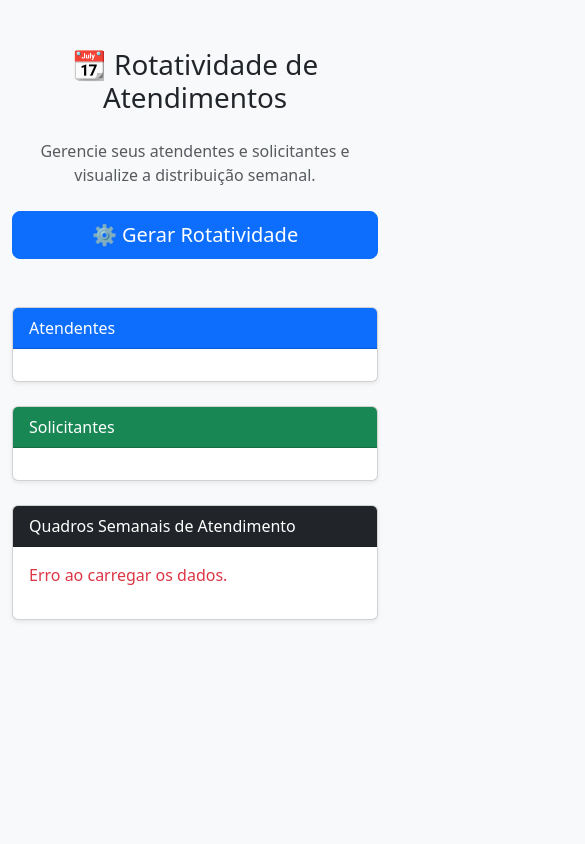
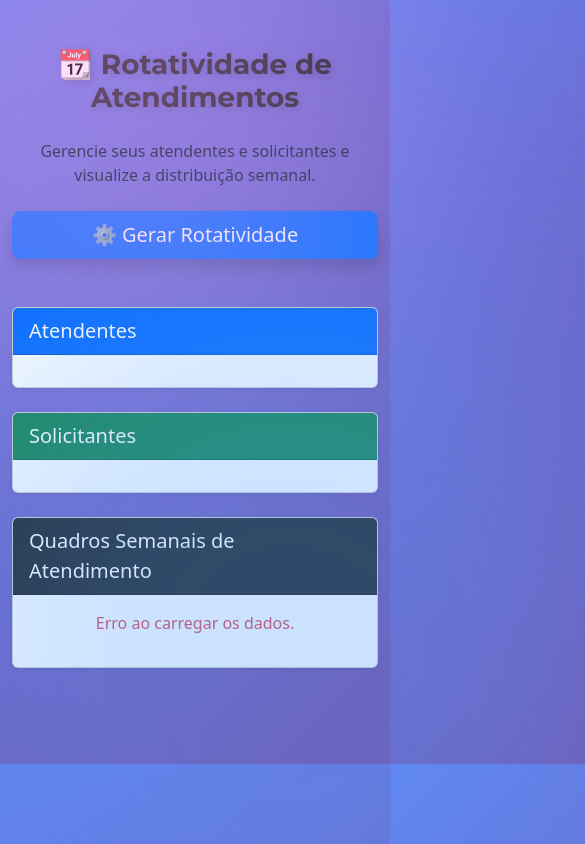
Before and after one commit to DiateAtendimento/whats-rotatividade, a plain HTML site: page frontend/index.html in a window 390 px wide. Shown: the top 844 px of the page, 585 px wide, since content can reach past the window. Drawn offline with nearby package versions, Linux system fonts and the light colour scheme; no server answers.

Commit message:
layout ajustes

```diff
--- a/frontend/style.css
+++ b/frontend/style.css
@@ -1,150 +1,169 @@
+/* ───────────────────────────────────────────────────────────
+   ✨ Import de fontes
+─────────────────────────────────────────────────────────── */
+@import url('https://fonts.googleapis.com/css2?family=Inter:wght@300;400;600&family=Montserrat:wght@700&display=swap');
+
 /* ───────────────────────────────────────────────────────────
    🔧 Variáveis de Tema
 ─────────────────────────────────────────────────────────── */
 :root {
-  --color-bg: #f4f6f9;
-  --color-surface: #ffffff;
-  --color-primary: #1a73e8;
-  --color-primary-hover: #1669c1;
-  --color-secondary: #34a853;
-  --color-secondary-hover: #2e944b;
-  --color-on-surface: #333333;
-  --color-muted: #6c757d;
-  --radius: 0.75rem;
-  --shadow-sm: 0 1px 3px rgba(0,0,0,0.1);
-  --shadow-md: 0 4px 12px rgba(0,0,0,0.1);
-  --transition: 0.2s ease-in-out;
+  --clr-bg-top: #667eea;
+  --clr-bg-bottom: #764ba2;
+  --clr-surface: rgba(255,255,255,0.25);
+  --clr-surface-border: rgba(255,255,255,0.4);
+  --clr-primary: #ff6b6b;
+  --clr-primary-hover: #fa5252;
+  --clr-secondary: #48dbfb;
+  --clr-secondary-hover: #38c8e8;
+  --clr-text: #ffffff;
+  --radius: 1rem;
+  --shadow-glass: 0 8px 32px rgba(0, 0, 0, 0.1);
+  --transition: 0.3s ease;
 }
 
 /* ───────────────────────────────────────────────────────────
-   📚 Tipografia e Layout
+   🌌 Background Gradiente + Formas
 ─────────────────────────────────────────────────────────── */
-* {
-  box-sizing: border-box;
-}
-
 body {
   margin: 0;
   padding: 0;
   font-family: 'Inter', sans-serif;
-  background-color: var(--color-bg);
-  color: var(--color-on-surface);
-  line-height: 1.6;
+  background: linear-gradient(135deg, var(--clr-bg-top), var(--clr-bg-bottom));
+  position: relative;
+  overflow-x: hidden;
+  color: var(--clr-text);
 }
-
-h1, h2, h3, h4, h5 {
-  font-weight: 600;
-  color: var(--color-on-surface);
-  margin-bottom: 1rem;
+body::before,
+body::after {
+  content: '';
+  position: absolute;
+  border-radius: 50%;
+  opacity: 0.3;
+  filter: blur(120px);
+}
+body::before {
+  width: 600px; height: 600px;
+  background: #ff9ff3;
+  top: -200px; left: -200px;
+}
+body::after {
+  width: 800px; height: 800px;
+  background: #54a0ff;
+  bottom: -300px; right: -300px;
 }
 
 /* ───────────────────────────────────────────────────────────
-   🃏 Cards
+   📚 Tipografia
+─────────────────────────────────────────────────────────── */
+h1 {
+  font-family: 'Montserrat', sans-serif;
+  font-size: 2.5rem;
+  text-align: center;
+  margin-bottom: 0.5rem;
+  text-shadow: 2px 2px 8px rgba(0,0,0,0.2);
+}
+p {
+  text-align: center;
+  font-weight: 300;
+  opacity: 0.9;
+}
+
+/* ───────────────────────────────────────────────────────────
+   🃏 Cards (Glassmorphism)
 ─────────────────────────────────────────────────────────── */
 .card {
-  background-color: var(--color-surface);
-  border: none;
+  background: var(--clr-surface);
+  backdrop-filter: blur(10px);
+  border: 1px solid var(--clr-surface-border);
   border-radius: var(--radius);
-  box-shadow: var(--shadow-md);
-  transition: box-shadow var(--transition);
+  box-shadow: var(--shadow-glass);
+  transition: transform var(--transition), box-shadow var(--transition);
 }
-
 .card:hover {
-  box-shadow: 0 8px 24px rgba(0,0,0,0.15);
+  transform: translateY(-10px);
+  box-shadow: 0 16px 48px rgba(0,0,0,0.15);
 }
-
 .card-header {
-  background-color: transparent;
-  border-bottom: none;
-  font-size: 1.15rem;
-  padding: 1rem 1.5rem;
-  border-radius: var(--radius) var(--radius) 0 0;
-  color: var(--color-on-surface);
+  background: transparent;
+  border-bottom: 1px solid var(--clr-surface-border);
+  font-size: 1.25rem;
+  color: var(--clr-text);
 }
 
 /* ───────────────────────────────────────────────────────────
    🔘 Botões
 ─────────────────────────────────────────────────────────── */
 .btn-primary {
-  background-color: var(--color-primary);
-  border-color: var(--color-primary);
+  background: var(--clr-primary);
+  border: none;
   border-radius: var(--radius);
-  padding: 0.6rem 1.2rem;
-  font-weight: 500;
-  transition: background-color var(--transition), transform var(--transition);
+  padding: 0.7rem 1.5rem;
+  font-weight: 600;
+  box-shadow: 0 8px 16px rgba(0,0,0,0.2);
+  transition: background var(--transition), transform var(--transition);
 }
-.btn-primary:hover, .btn-primary:focus {
-  background-color: var(--color-primary-hover);
-  transform: translateY(-2px);
+.btn-primary:hover {
+  background: var(--clr-primary-hover);
+  transform: translateY(-4px);
 }
-
-.btn-secondary {
-  background-color: var(--color-secondary);
-  border-color: var(--color-secondary);
-  border-radius: var(--radius);
-  padding: 0.6rem 1.2rem;
-  font-weight: 500;
-  transition: background-color var(--transition), transform var(--transition);
-}
-.btn-secondary:hover, .btn-secondary:focus {
-  background-color: var(--color-secondary-hover);
-  transform: translateY(-2px);
-}
-
-/* botoões outline */
 .btn-outline-primary {
-  color: var(--color-primary);
-  border-color: var(--color-primary);
+  color: var(--clr-primary);
+  border: 2px solid var(--clr-primary);
+  background: transparent;
 }
 .btn-outline-primary:hover {
-  background-color: var(--color-primary);
+  background: var(--clr-primary);
   color: #fff;
 }
-
 .btn-outline-success {
-  color: var(--color-secondary);
-  border-color: var(--color-secondary);
+  color: var(--clr-secondary);
+  border: 2px solid var(--clr-secondary);
+  background: transparent;
 }
 .btn-outline-success:hover {
-  background-color: var(--color-secondary);
+  background: var(--clr-secondary);
   color: #fff;
 }
 
 /* ───────────────────────────────────────────────────────────
-   🎨 Inputs e Feedback
+   🎨 Inputs & Feedback
 ─────────────────────────────────────────────────────────── */
 .form-control {
   border-radius: var(--radius);
-  border: 1px solid #ced4da;
-  transition: border-color var(--transition), box-shadow var(--transition);
+  border: 1px solid var(--clr-surface-border);
+  background: rgba(255,255,255,0.2);
+  color: var(--clr-text);
+  transition: border var(--transition), box-shadow var(--transition);
 }
-
+.form-control::placeholder {
+  color: rgba(255,255,255,0.7);
+}
 .form-control:focus {
-  border-color: var(--color-primary);
-  box-shadow: 0 0 0 0.15rem rgba(26,115,232,0.25);
+  border: 1px solid var(--clr-primary);
+  box-shadow: 0 0 0 0.25rem rgba(255,107,107,0.4);
+  background: rgba(255,255,255,0.3);
 }
-
 input.is-invalid {
-  border-color: #dc3545 !important;
+  border: 2px solid #ff4757;
 }
 
 /* ───────────────────────────────────────────────────────────
    🔲 Tabelas de Quadros Semanais
 ─────────────────────────────────────────────────────────── */
 .table {
+  background: rgba(255,255,255,0.2);
+  backdrop-filter: blur(6px);
   border-radius: var(--radius);
   overflow: hidden;
-  box-shadow: var(--shadow-sm);
+  margin-top: 1rem;
 }
-
 .table thead {
-  background-color: #e9ecef;
+  background: rgba(0,0,0,0.1);
 }
-
 .table th, .table td {
-  vertical-align: middle;
+  color: var(--clr-text);
+  padding: 1rem;
   text-align: center;
-  padding: 0.75rem;
 }
 
 /* ───────────────────────────────────────────────────────────
@@ -154,36 +173,37 @@ input.is-invalid {
   display: flex;
   align-items: center;
   justify-content: center;
-  height: 240px;
-  margin: 1rem 0;
+  height: 260px;
+  margin: 1.5rem 0;
 }
 
 /* ───────────────────────────────────────────────────────────
-   🖼 Toast e Modais
+   🖼 Toast & Modais
 ─────────────────────────────────────────────────────────── */
 .modal-content {
+  background: rgba(255,255,255,0.15);
+  backdrop-filter: blur(12px);
+  border: 1px solid var(--clr-surface-border);
   border-radius: var(--radius);
-  box-shadow: var(--shadow-md);
 }
-
 .toast {
+  background: rgba(255,255,255,0.25);
+  backdrop-filter: blur(8px);
   border-radius: var(--radius);
-  box-shadow: var(--shadow-sm);
+  color: var(--clr-text);
 }
 
 /* ───────────────────────────────────────────────────────────
-   🌐 Responsividade e Ajustes Finais
+   🌐 Responsividade
 ─────────────────────────────────────────────────────────── */
 @media (max-width: 768px) {
+  h1 { font-size: 2rem; }
   #gerarRotatividadeBtn {
     width: 100%;
-  }
-  .card-header {
-    font-size: 1rem;
   }
 }
 
 @media (max-width: 576px) {
-  h1 { font-size: 1.5rem; }
-  .btn { font-size: 0.9rem; }
+  h1 { font-size: 1.75rem; }
+  .btn { font-size: 0.9rem; padding: 0.6rem 1rem; }
 }
```
